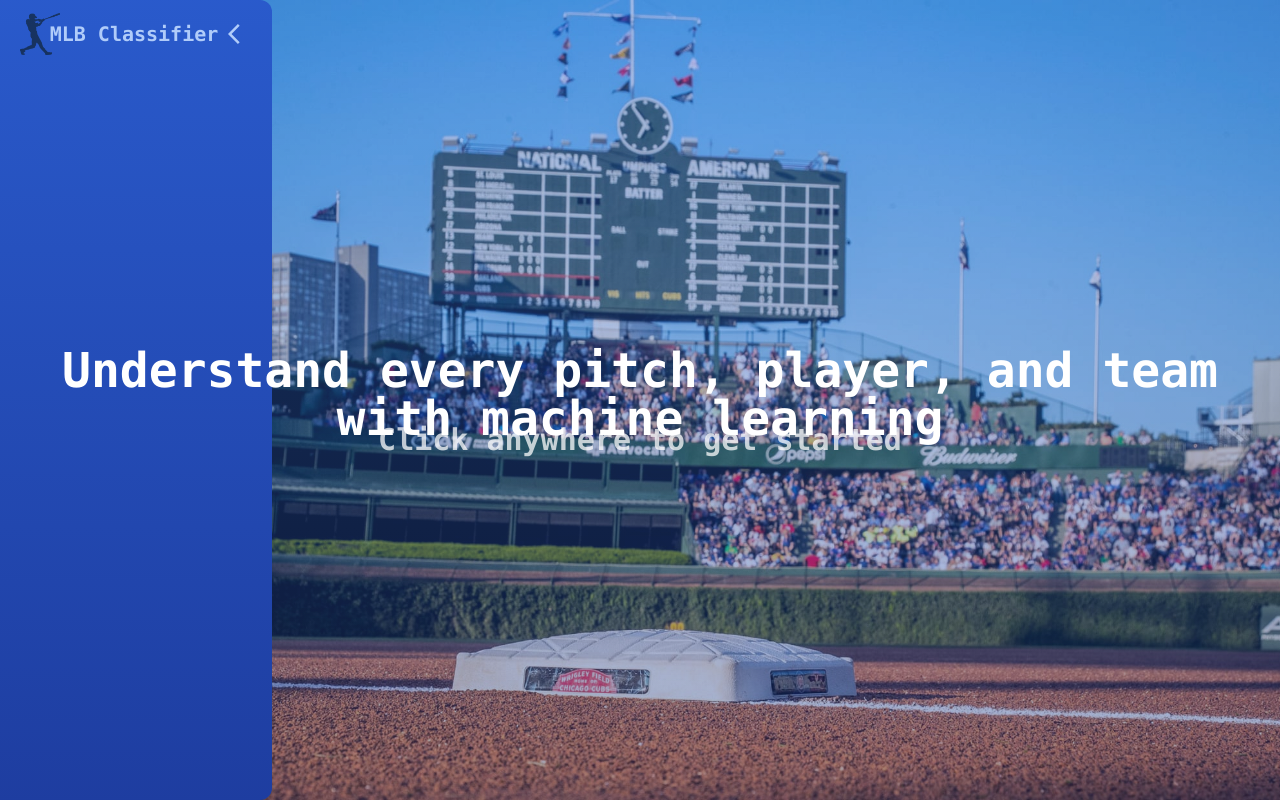
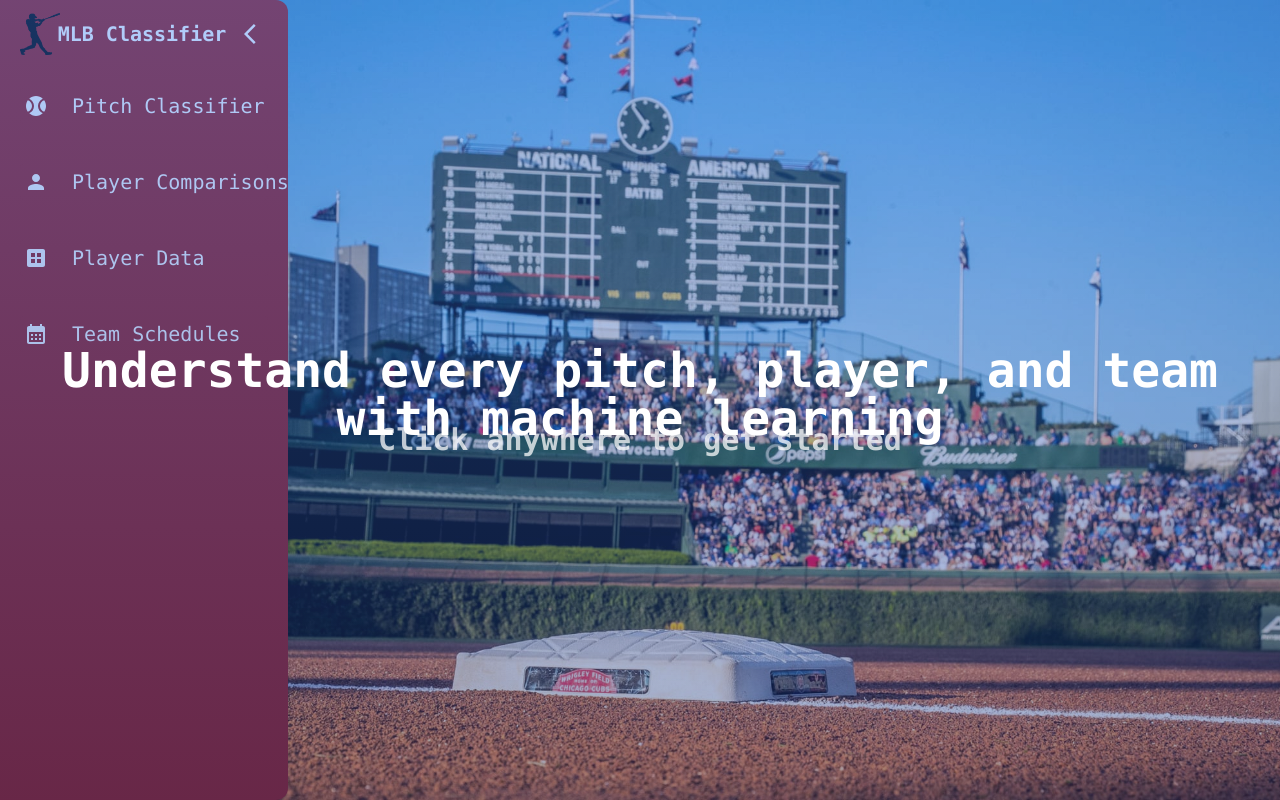
Before and after one commit to vivekjag1/MLBStatClassifier, a Next.js app in the folder apps/frontend/: page / in a window 1280 px wide. Built offline with nearby package versions, Linux system fonts and the light colour scheme.

Commit message:
add navbar

```diff
--- /dev/null
+++ b/apps/frontend/components/NavItem.tsx
@@ -0,0 +1,17 @@
+ import Link from "next/link"
+ interface NavItemProps{
+    linkTo: string;
+    title: string;
+    children: React.ReactNode;
+    open: boolean;
+ }
+
+ const NavItem = (props:NavItemProps) => {
+    return (
+            <Link href={props.linkTo} className = "mt-10 flex cursor-pointer p-1 rounded hover:stroke-0 bg-red-800 hover:bg-blue-800 transition-colors duration-200 place-items-center gap-3  " >
+                {props.children}
+                {props.open && <p className = " text-white ml-3 text-xl font-mono whitespace-nowrap ">{props.title}</p>}
+            </Link>
+    )
+ }
+ export default NavItem
--- a/apps/frontend/components/navbar.tsx
+++ b/apps/frontend/components/navbar.tsx
@@ -4,11 +4,16 @@ import Link from "next/link"
 import { useEffect, useState } from "react";
 import ArrowForwardIosIcon from '@mui/icons-material/ArrowForwardIos';
 import Image from "next/image"
-
+import NavItem from "../components/NavItem"
+import SportsBaseballIcon from '@mui/icons-material/SportsBaseball';
 import ArrowBackIosIcon from '@mui/icons-material/ArrowBackIos';
-
+import SportsBaseball from "@mui/icons-material/SportsBaseball";
+import PersonIcon from '@mui/icons-material/Person';
+import DatasetIcon from '@mui/icons-material/Dataset';
+import CalendarMonthIcon from '@mui/icons-material/CalendarMonth';
 const NavBar = () => {
     const[navBarOpen, setNavBarOpen] = useState<boolean>(true);
+    const [fullyOpen, setFullyOpen] = useState<boolean>(false);
     const containerControls = useAnimationControls();
     const changeState = () =>  setNavBarOpen(!navBarOpen)
     const iconAnimation = useAnimationControls()
@@ -22,7 +27,7 @@ const NavBar = () => {
             }
         },
         open:{
-            "width": "17rem",
+            "width": "18rem",
             transition: {
                 type:"spring",
                 damping: 15,
@@ -48,15 +53,18 @@ const NavBar = () => {
         if(navBarOpen){
             containerControls.start("open");
             iconAnimation.start("open")
+            setFullyOpen(!fullyOpen)
         }
         else{
             containerControls.start("close");
             iconAnimation.start("close")
+            setFullyOpen(!fullyOpen)
+
         }
     }, [containerControls, iconAnimation, navBarOpen])
 
     return (
-        <motion.nav variants={animations} animate={containerControls} initial="close" className="bg-blue-800 flex flex-col z-10 gap-20 p-5 fixed top-0 left-0 h-screen shadow-neutral-600 rounded-tr-xl rounded-br-xl cursor-pointer">
+        <motion.nav variants={animations} animate={containerControls} initial="close" className="bg-red-800 flex flex-col z-10 p-5 fixed top-0 left-0 h-screen shadow-neutral-600 rounded-tr-xl rounded-br-xl cursor-pointer">
             <div className = "flex flex-row w-full justify-between place-items-center">
                 <div className = "flex items-center">
                     <Image src = "/baseballPlayer.png" alt = "clipart"  className="absolute object-contain" width={40} height={40} />
@@ -64,10 +72,22 @@ const NavBar = () => {
                 {navBarOpen && <motion.p variants={textAnimation} className="ml-5 whitespace-nowrap flex items-center text-xl text-white font-mono font-bold" onClick={() => setNavBarOpen(true)}>MLB Classifier</motion.p>}
                 {navBarOpen && <ArrowBackIosIcon className = "text-white" onClick={() => setNavBarOpen(!navBarOpen)} />}
                 {!navBarOpen && <ArrowForwardIosIcon className = "text-white" onClick={() => setNavBarOpen(!navBarOpen)} />}
+            </div>
+            <NavItem linkTo = "/classifier" title = "Pitch Classifier" open={fullyOpen}>
+                    <SportsBaseball sx={{color:"white"}}/>
+            </NavItem>
+            <NavItem linkTo = "/comparison" title = "Player Comparisons" open={fullyOpen}>
+                    <PersonIcon sx={{color:"white"}}/>
+            </NavItem>
+            <NavItem linkTo = "/data" title = "Player Data" open={fullyOpen}>
+                    <DatasetIcon sx={{color:"white"}}/>
+            </NavItem>
+            <NavItem linkTo = "/teamSchedule" title = "Team Schedules" open={fullyOpen}>
+                    <CalendarMonthIcon sx={{color:"white"}}/>
+            </NavItem>
 
 
 
-            </div>
         </motion.nav>
 
     )
--- a/apps/frontend/package.json
+++ b/apps/frontend/package.json
@@ -24,6 +24,7 @@
     "next": "14.2.5",
     "react": "^18",
     "react-dom": "^18",
+    "react-icons": "^5.2.1",
     "sharp": "^0.33.4",
     "tailwind-merge": "^2.4.0",
     "tailwindcss-animate": "^1.0.7"
```
Also changed, not shown: 1 other file (tests, documents, lock files or other folders).
